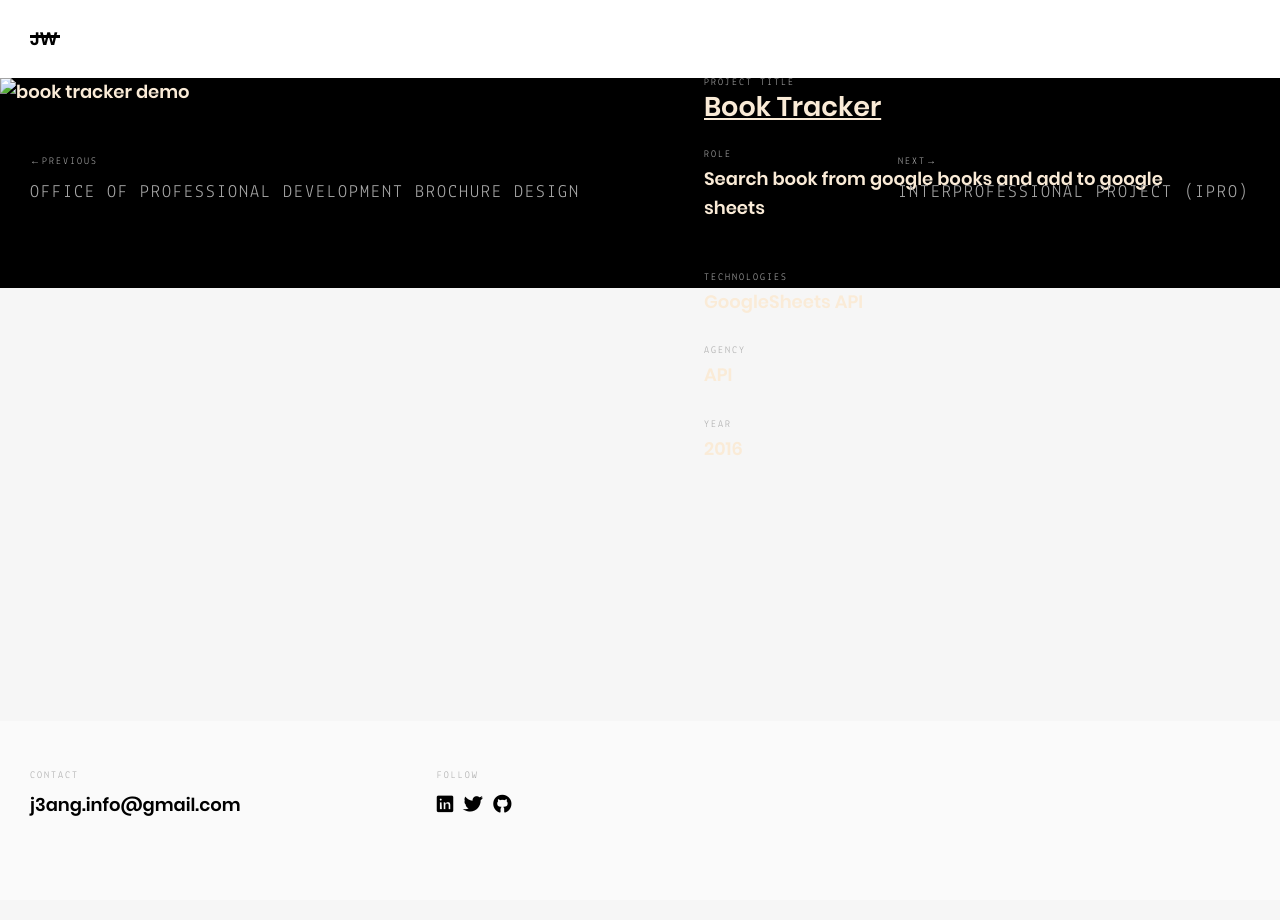
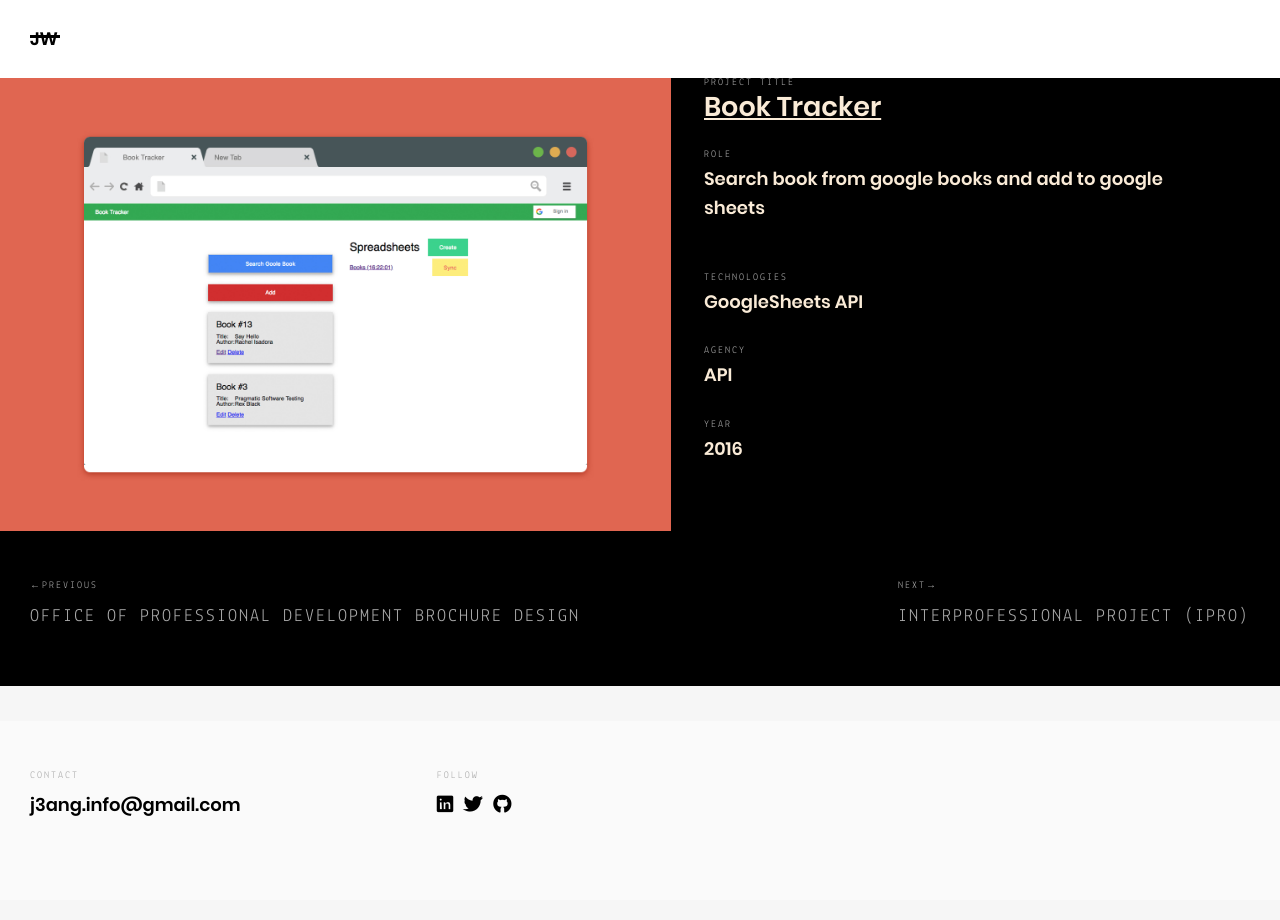
Before and after one commit to jwang206/j3ang, a Jekyll site: the page built from _posts/projects/2018-10-7-booktracker.md, in a window 1280 px wide. Built offline with Jekyll 4.4.1, drawn with Linux system fonts in a browser that asks for light colours; nearby versions of some CDN libraries.

Commit message:
update image path

```diff
--- a/_posts/projects/2018-10-7-booktracker.md
+++ b/_posts/projects/2018-10-7-booktracker.md
@@ -10,7 +10,7 @@
   title: "Book Tracker"
   url: "https://still-dawn-45633.herokuapp.com/"
   type: "API"
-  logo: "assets/images/projects/book_tracker/logo.png"
+  logo: "/assets/images/projects/book_tracker/logo.png"
   tech: "GoogleSheets API"
 
 agency:
@@ -21,7 +21,7 @@
 
 images:
   - image:
-    url: "assets/images/projects/book_tracker/browser.jpg"
+    url: "/assets/images/projects/book_tracker/browser.jpg"
     alt: "book tracker demo"
 videos:
 ---
```
